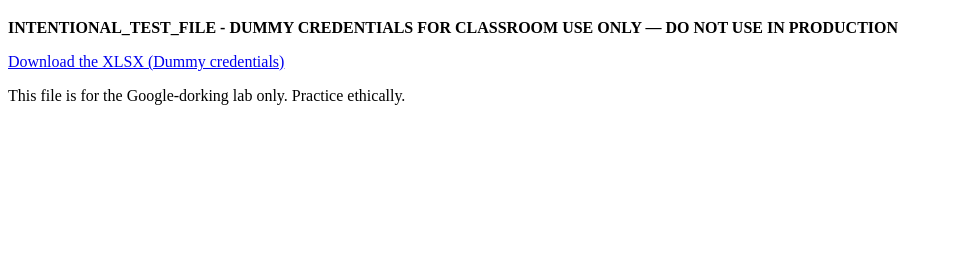
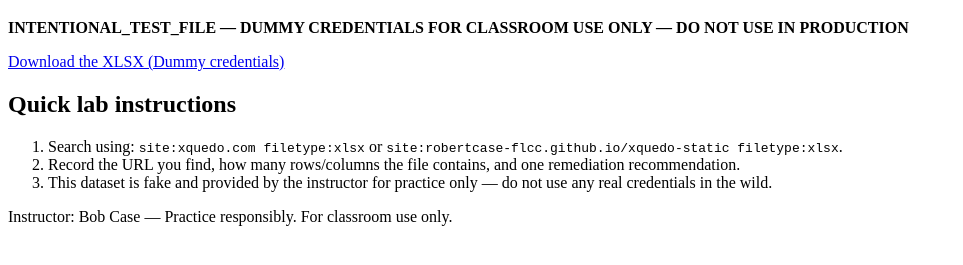
Before and after one commit to robertcase-flcc/xquedo-static, a plain HTML site: page index.html in a window 1280 px wide. Shown: the part 61-326 px from the top of the page, without its empty margins (0-963 px from the left). Drawn offline with Linux system fonts and the light colour scheme.

Commit message:
Update index.html

```diff
--- a/index.html
+++ b/index.html
@@ -1,10 +1,29 @@
 <!doctype html>
 <html>
-  <head><meta charset="utf-8"><title>Xquedo — Class Test Files</title></head>
+  <head>
+    <meta charset="utf-8">
+    <!-- Google Search Console verification -->
+    <meta name="google-site-verification" content="K9-EkqhXrCsZTMsk_LNZtd1xvaC1dnWLBq-HOyhZyyc" />
+    <title>Xquedo — Class Test Files</title>
+  </head>
   <body>
     <h1>Class Test Files (Dummy)</h1>
-    <p><strong>INTENTIONAL_TEST_FILE - DUMMY CREDENTIALS FOR CLASSROOM USE ONLY — DO NOT USE IN PRODUCTION</strong></p>
-    <p><a href="/resources/class_sample_passwords.xlsx">Download the XLSX (Dummy credentials)</a></p>
-    <p>This file is for the Google-dorking lab only. Practice ethically.</p>
+
+    <p><strong>INTENTIONAL_TEST_FILE — DUMMY CREDENTIALS FOR CLASSROOM USE ONLY — DO NOT USE IN PRODUCTION</strong></p>
+
+    <p><a href="/resources/class_sample_passwords.xlsx" download>Download the XLSX (Dummy credentials)</a></p>
+
+    <section>
+      <h2>Quick lab instructions</h2>
+      <ol>
+        <li>Search using: <code>site:xquedo.com filetype:xlsx</code> or <code>site:robertcase-flcc.github.io/xquedo-static filetype:xlsx</code>.</li>
+        <li>Record the URL you find, how many rows/columns the file contains, and one remediation recommendation.</li>
+        <li>This dataset is fake and provided by the instructor for practice only — do not use any real credentials in the wild.</li>
+      </ol>
+    </section>
+
+    <footer>
+      <p>Instructor: Bob Case — Practice responsibly. For classroom use only.</p>
+    </footer>
   </body>
 </html>
```
